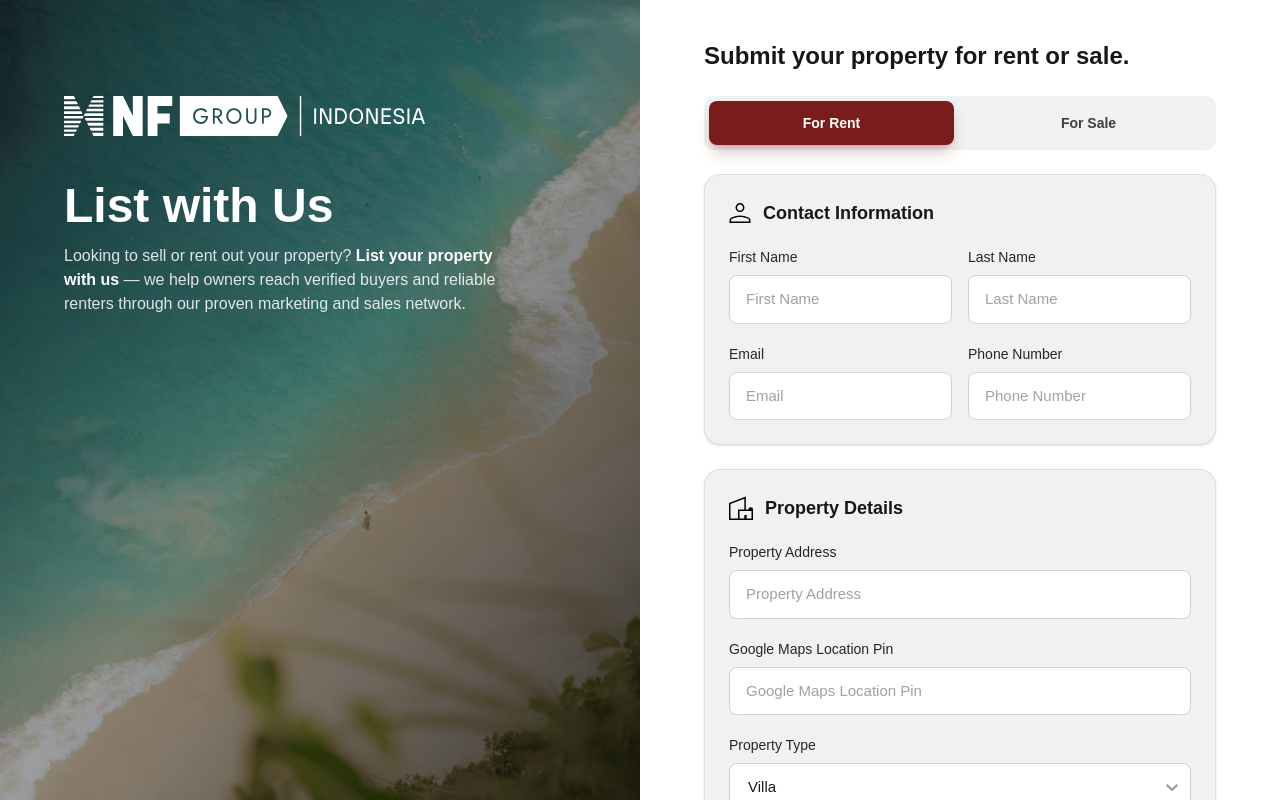
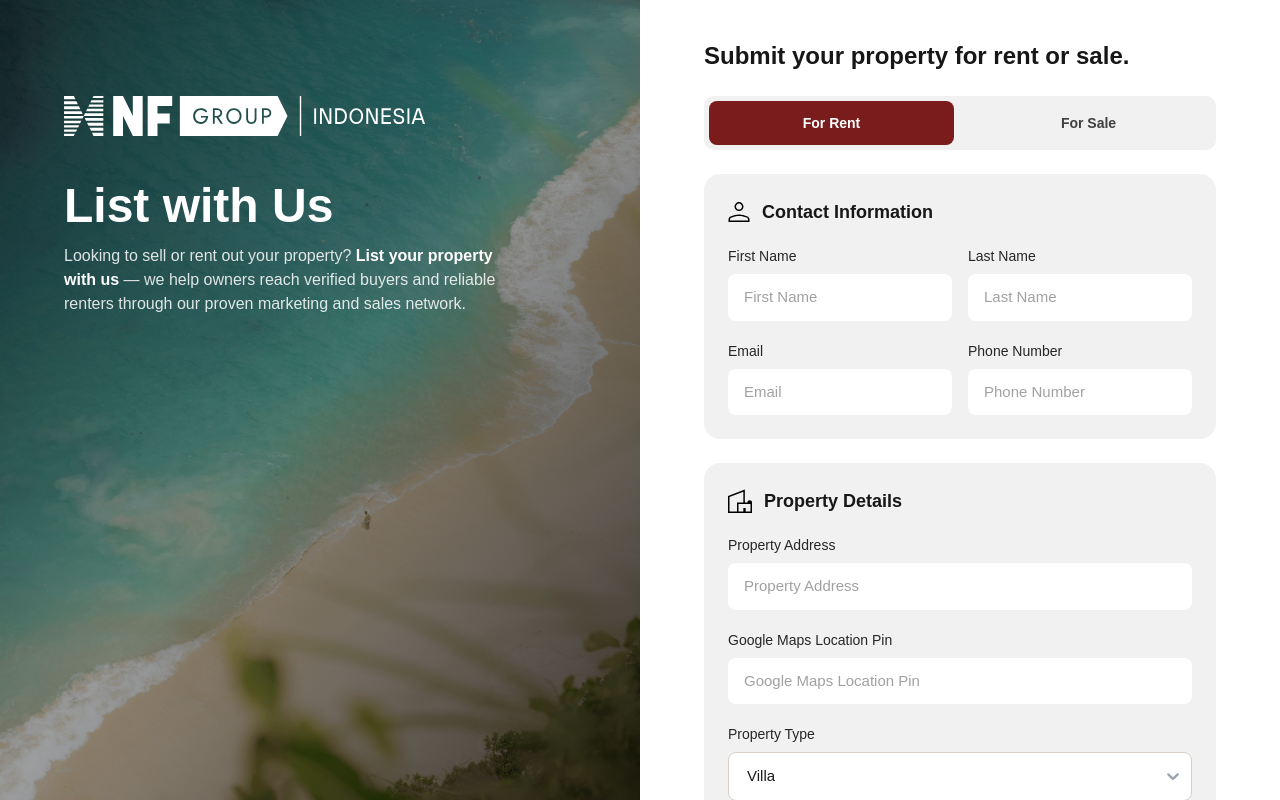
Before and after one commit to Graviloka/nfgroup-fe, a Next.js app: page / in a window 1280 px wide. Built offline with nearby package versions, Linux system fonts and the light colour scheme; no server answers.

Commit message:
Remove box shadow and border outline

```diff
--- a/app/components/forms/ContactForm.tsx
+++ b/app/components/forms/ContactForm.tsx
@@ -11,11 +11,11 @@ interface ContactFormProps {
 }
 
 const inputClass =
-  "w-full rounded-lg border border-[#d9d1c8] bg-white px-4 py-3 text-[15px] text-neutral-900 placeholder:text-neutral-400 focus:border-[#7a1c1c] focus:outline-none focus:ring-2 focus:ring-[#7a1c1c]/20";
+  "w-full rounded-lg bg-white px-4 py-3 text-[15px] text-neutral-900 placeholder:text-neutral-400 focus:border-[#7a1c1c] focus:outline-none focus:ring-2 focus:ring-[#7a1c1c]/20";
 
 export function ContactForm({ formData, updateField }: ContactFormProps) {
   return (
-    <div className="space-y-5 rounded-2xl border border-[#e3dcd8] bg-[#F1F1F1] px-6 py-6 shadow-sm">
+    <div className="space-y-5 rounded-2xl bg-[#F1F1F1] px-6 py-6">
       <div className="flex items-center gap-3">
         <ContactIcon />
         <h3 className="text-lg font-semibold text-neutral-900">Contact Information</h3>
--- a/app/components/forms/FormSubmission.tsx
+++ b/app/components/forms/FormSubmission.tsx
@@ -17,8 +17,8 @@ export function FormSubmission({
 }: FormSubmissionProps) {
   if (isSubmitted) {
     return (
-      <div className="rounded-2xl border border-[#e3dcd8] bg-[#F1F1F1] px-10 py-16 text-center shadow-lg shadow-[#7a1c1c]/10">
-        <div className="mx-auto flex h-20 w-20 items-center justify-center rounded-full bg-[#7a1c1c] text-white shadow-lg shadow-[#7a1c1c]/35">
+      <div className="rounded-2xl bg-[#F1F1F1] px-10 py-16 text-center">
+        <div className="mx-auto flex h-20 w-20 items-center justify-center rounded-full bg-[#7a1c1c] text-white">
           <svg aria-hidden="true" className="h-10 w-10" fill="none" viewBox="0 0 24 24">
             <path
               d="M5 12.5 9.5 17 19 7.5"
@@ -38,7 +38,7 @@ export function FormSubmission({
         <button
           type="button"
           onClick={onReset}
-          className="mt-8 inline-flex items-center justify-center rounded-lg border border-[#7a1c1c] bg-[#7a1c1c] px-6 py-3 text-sm font-semibold text-white transition hover:bg-[#651515]"
+          className="mt-8 inline-flex items-center justify-center rounded-lg bg-[#74141E] px-6 py-3 text-sm font-semibold text-white transition hover:bg-[#511a1c]"
         >
           Back to form
         </button>
@@ -47,9 +47,9 @@ export function FormSubmission({
   }
 
   return (
-    <div className="rounded-2xl border border-[#e3dcd8] bg-[#F1F1F1] px-6 py-6 shadow-sm">
+    <div className="rounded-2xl bg-[#F1F1F1] px-6 py-6">
       {submitError && (
-        <div className="mb-4 rounded-lg bg-red-50 border border-red-200 p-4">
+        <div className="mb-4 rounded-lg bg-red-50 p-4">
           <div className="text-sm text-red-600 whitespace-pre-line">
             {submitError}
           </div>
@@ -62,7 +62,7 @@ export function FormSubmission({
         type="submit"
         disabled={isSubmitDisabled}
         onClick={onSubmit}
-        className="mt-5 w-full rounded-lg bg-[#7a1c1c] px-5 py-3 text-sm font-semibold text-white transition hover:bg-[#651515] disabled:bg-[#c7b9b2] disabled:text-white/80"
+        className="mt-5 w-full rounded-lg bg-[#74141E] px-5 py-3 text-sm font-semibold text-white transition hover:bg-[#511a1c] disabled:bg-[#b1b1b1] disabled:text-white/80"
       >
         {isSubmitting ? 'Submitting...' : 'Submit Application'}
       </button>
--- a/app/components/forms/MediaUploadForm.tsx
+++ b/app/components/forms/MediaUploadForm.tsx
@@ -67,7 +67,7 @@ export function MediaUploadForm({
   }, []);
 
   return (
-    <div className="space-y-5 rounded-2xl border border-[#e3dcd8] bg-[#F1F1F1] px-6 py-6 shadow-sm relative z-0">
+    <div className="space-y-5 rounded-2xl bg-[#F1F1F1] px-6 py-6 relative z-0">
       <div className="flex items-center gap-3">
         <MediaIcon />
         <h3 className="text-lg font-bold text-neutral-900">Photos and Media</h3>
@@ -77,7 +77,7 @@ export function MediaUploadForm({
       </p>
       <label
         htmlFor="propertyMedia"
-        className="group flex cursor-pointer flex-col items-center justify-center gap-3 rounded-xl border border-dashed border-[#d7cec6] bg-white px-10 py-12 text-center transition hover:border-[#7a1c1c]"
+        className="group flex cursor-pointer flex-col items-center justify-center gap-3 rounded-xl bg-white px-10 py-12 text-center transition hover:border-[#7a1c1c]"
       >
         <input
           id="propertyMedia"
--- a/app/components/forms/PropertyDetailsForm.tsx
+++ b/app/components/forms/PropertyDetailsForm.tsx
@@ -18,11 +18,11 @@ interface PropertyDetailsFormProps {
 }
 
 const inputClass =
-  "w-full rounded-lg border border-[#d9d1c8] bg-white px-4 py-3 text-[15px] text-neutral-900 placeholder:text-neutral-400 focus:border-[#7a1c1c] focus:outline-none focus:ring-2 focus:ring-[#7a1c1c]/20";
+  "w-full rounded-lg bg-white px-4 py-3 text-[15px] text-neutral-900 placeholder:text-neutral-400 focus:border-[#7a1c1c] focus:outline-none focus:ring-2 focus:ring-[#7a1c1c]/20";
 
 export function PropertyDetailsForm({ formData, updateField, propertyTypeOptions }: PropertyDetailsFormProps) {
   return (
-    <div className="space-y-5 rounded-2xl border border-[#e3dcd8] bg-[#F1F1F1] px-6 py-6 shadow-sm">
+    <div className="space-y-5 rounded-2xl bg-[#F1F1F1] px-6 py-6">
       <div className="flex items-center gap-3">
         <PropertyIcon />
         <h3 className="text-lg font-semibold text-neutral-900">Property Details</h3>
--- a/app/components/forms/RentalDetailsForm.tsx
+++ b/app/components/forms/RentalDetailsForm.tsx
@@ -26,7 +26,7 @@ interface RentalDetailsFormProps {
 }
 
 const inputClass =
-  "w-full rounded-lg border border-[#d9d1c8] bg-white px-4 py-3 text-[15px] text-neutral-900 placeholder:text-neutral-400 focus:border-[#7a1c1c] focus:outline-none focus:ring-2 focus:ring-[#7a1c1c]/20";
+  "w-full rounded-lg bg-white px-4 py-3 text-[15px] text-neutral-900 placeholder:text-neutral-400 focus:border-[#7a1c1c] focus:outline-none focus:ring-2 focus:ring-[#7a1c1c]/20";
 
 export function RentalDetailsForm({
   intent,
@@ -37,7 +37,7 @@ export function RentalDetailsForm({
   priceLabel
 }: RentalDetailsFormProps) {
   return (
-    <div className="space-y-5 rounded-2xl border border-[#e3dcd8] bg-[#F1F1F1] px-6 py-6 shadow-sm">
+    <div className="space-y-5 rounded-2xl bg-[#F1F1F1] px-6 py-6">
       <div className="flex items-center gap-3">
         <RentIcon />
         <h3 className="text-lg font-semibold text-neutral-900">
--- a/app/components/layout/FormSection.tsx
+++ b/app/components/layout/FormSection.tsx
@@ -59,7 +59,7 @@ export function FormSection({
             onClick={() => onIntentChange("rent")}
             className={`rounded-lg px-5 py-3 text-sm font-semibold transition ${
               intent === "rent"
-                ? "bg-[#7a1c1c] text-white shadow-lg shadow-[#7a1c1c]/25"
+                ? "bg-[#7a1c1c] text-white"
                 : "bg-[#F1F1F1] text-neutral-700 hover:bg-[#e7dfd7]"
             }`}
           >
@@ -70,7 +70,7 @@ export function FormSection({
             onClick={() => onIntentChange("sale")}
             className={`rounded-lg px-5 py-3 text-sm font-semibold transition ${
               intent === "sale"
-                ? "bg-[#7a1c1c] text-white shadow-lg shadow-[#7a1c1c]/25"
+                ? "bg-[#7a1c1c] text-white"
                 : "bg-[#F1F1F1] text-neutral-700 hover:bg-[#e7dfd7]"
             }`}
           >
--- a/components/SectionCard.tsx
+++ b/components/SectionCard.tsx
@@ -9,9 +9,9 @@ type SectionCardProps = {
 
 function SectionCard({ icon, title, description, children }: SectionCardProps) {
   return (
-    <section className="rounded-lg border border-[#e2e4ea] bg-white px-5 py-4 shadow-[0_10px_28px_-20px_rgba(15,23,42,0.3)]">
+    <section className="rounded-lg bg-white px-5 py-4">
       <header className="flex items-start gap-3">
-        <span className="flex h-10 w-10 items-center justify-center rounded-lg bg-white text-neutral-600 shadow-[0_8px_20px_rgba(15,23,42,0.08)]">
+        <span className="flex h-10 w-10 items-center justify-center rounded-lg bg-white text-neutral-600">
           {icon}
         </span>
         <div className="space-y-1">
--- a/components/TogglePillGroup.tsx
+++ b/components/TogglePillGroup.tsx
@@ -63,8 +63,8 @@ function TogglePillGroup({
 
           const activeClasses =
             appearance === "segmented"
-              ? "border-gray-200 bg-white text-neutral-900 shadow-sm"
-              : "border-neutral-900/80 bg-white text-neutral-900 shadow-[0_6px_18px_rgba(15,23,42,0.08)]";
+              ? "border-gray-200 bg-white text-neutral-900"
+              : "border-neutral-900/80 bg-white text-neutral-900";
 
           const inactiveClasses =
             appearance === "segmented"
```
